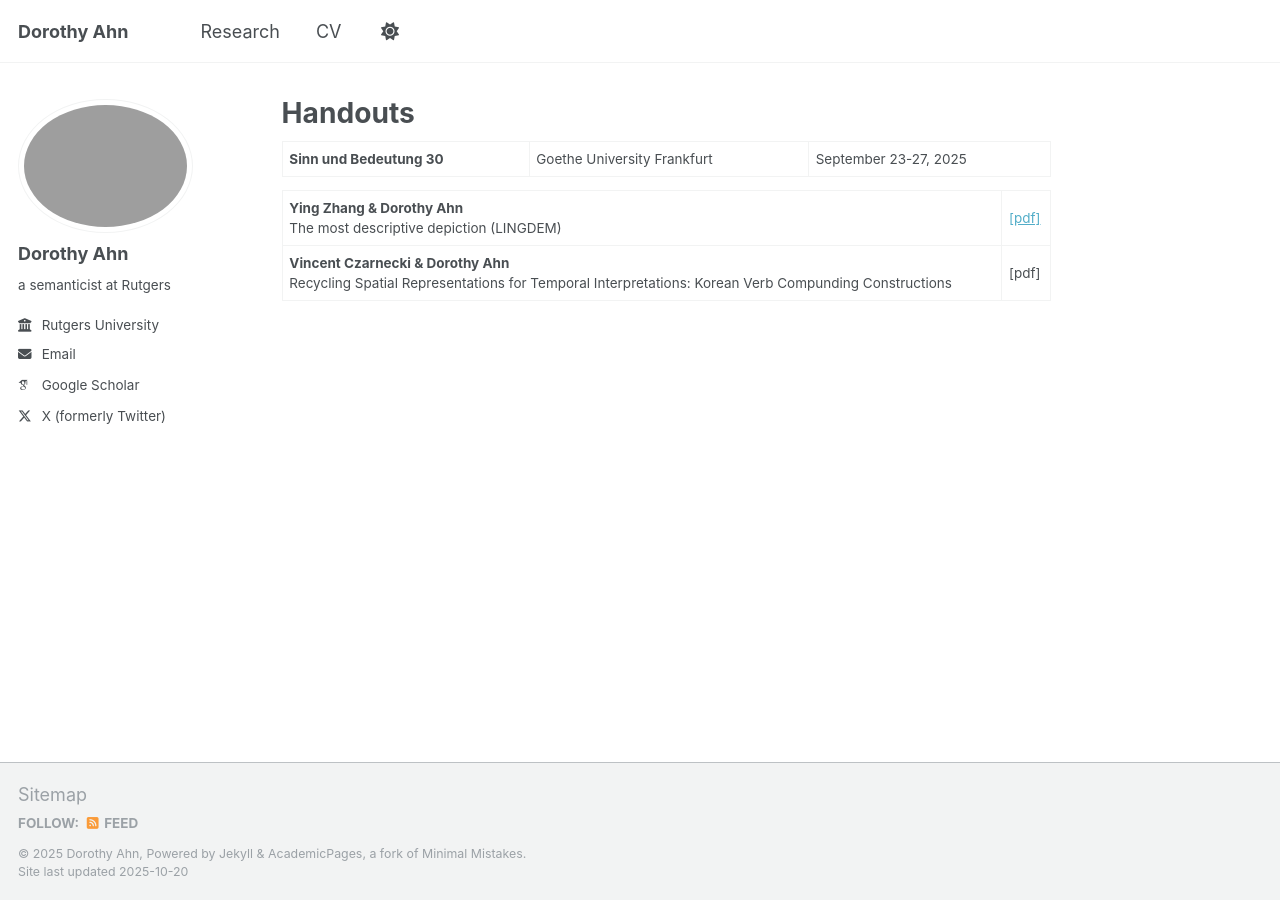
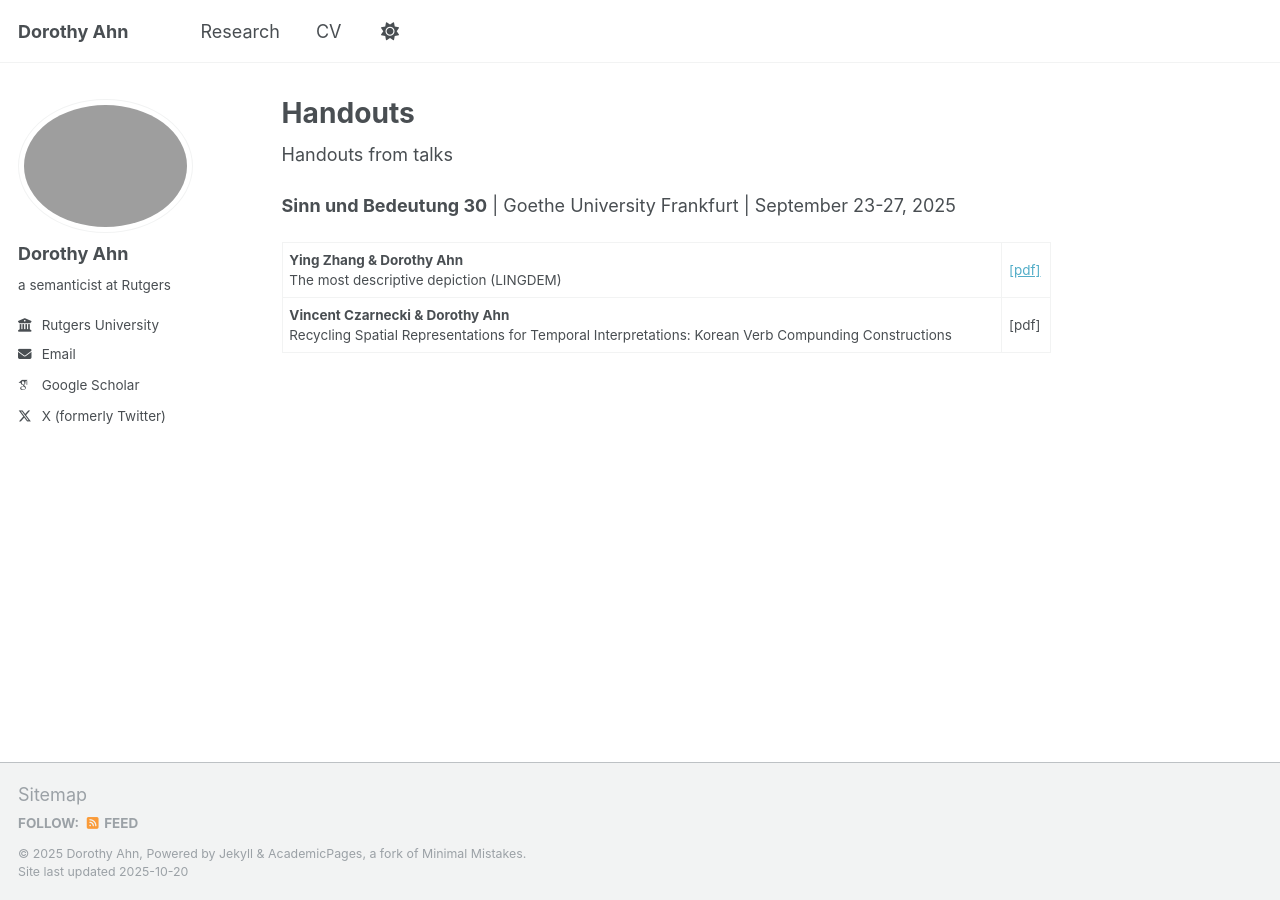
Before and after one commit to doroahn/doroahn.github.io, a Jekyll site: the page built from _pages/handouts.md, in a window 1280 px wide. Built offline with Jekyll 4.4.1, drawn with Linux system fonts in a browser that asks for light colours; some web fonts are replaced.

Commit message:
Update handouts.md

```diff
--- a/_pages/handouts.md
+++ b/_pages/handouts.md
@@ -4,9 +4,9 @@ title: "Handouts"
 author_profile: true
 ---
 
+Handouts from talks
 
-
-**Sinn und Bedeutung 30** | Goethe University Frankfurt | September 23-27, 2025
+**Sinn und Bedeutung 30** \| Goethe University Frankfurt \| September 23-27, 2025
 
 
 <table>
```
